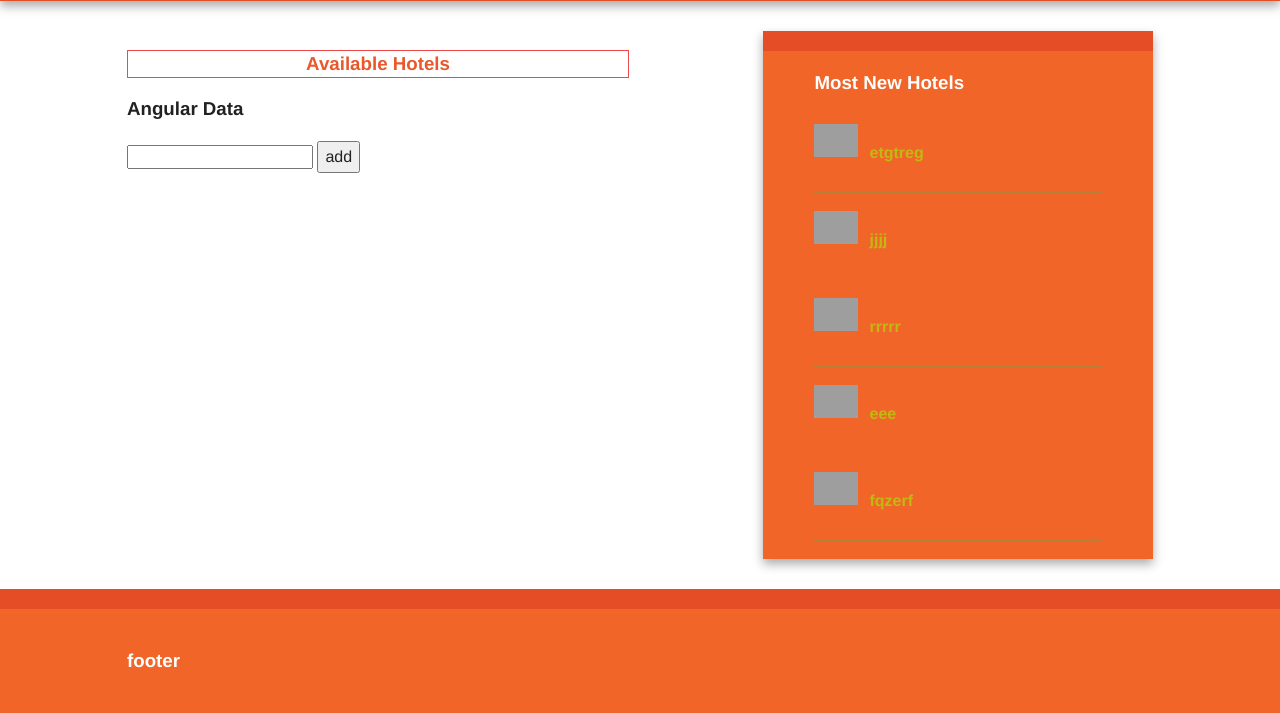
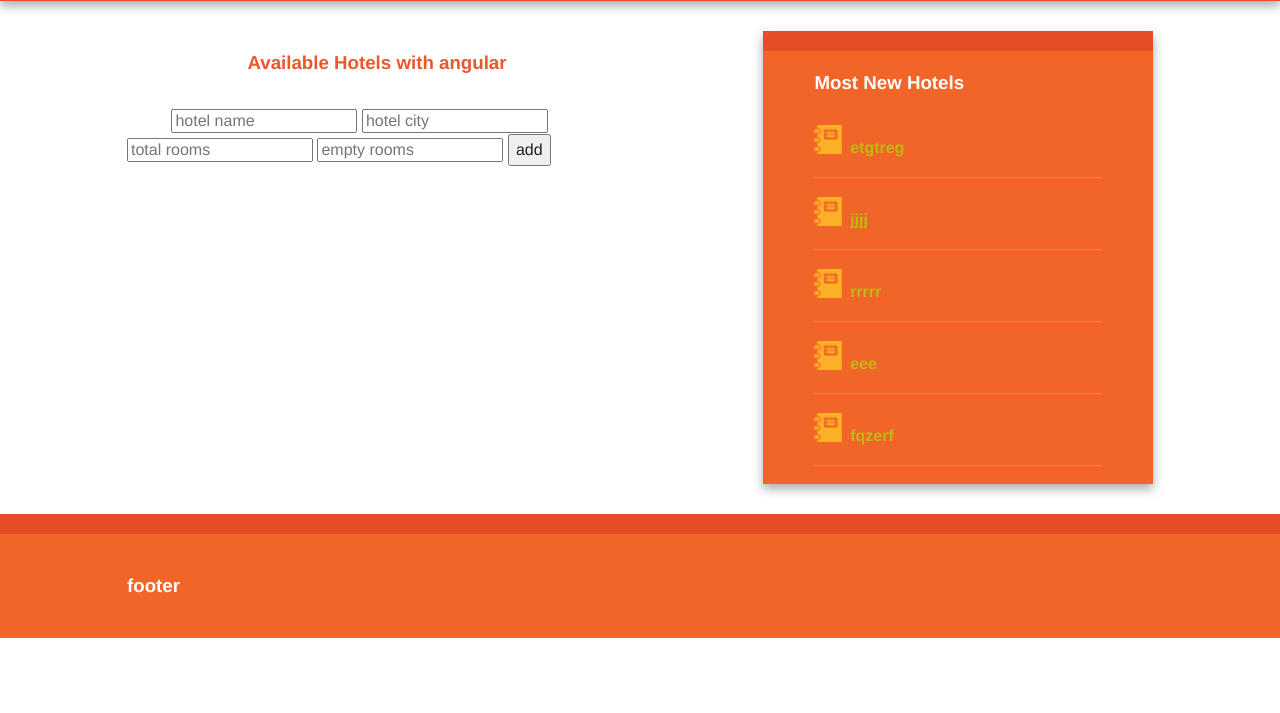
Before and after one commit to elmahdiDev/elmahdi_Projects, a Django app: page /reservation/allhotels in a window 1280 px wide. Shown: the part 95-808 px from the top of the page. After the commit the page ends 733 px from the top, so only its background shows below. Run offline with Django 3.2, Linux system fonts and the light colour scheme; data comes from the database, SQL or seed files in the repository; both versions use the stored data as it was after the commit; some libraries are stand-ins or nearby versions; grey boxes are pictures that could not be loaded.

Commit message:
added delete and add function

```diff
--- a/Hotel_Project/hotel_system/static/js/angular/myangular.js
+++ b/Hotel_Project/hotel_system/static/js/angular/myangular.js
@@ -7,15 +7,34 @@
 
 
   function HotelReservation($scope,$http) {
+    reload_data();
+    function reload_data(){
       $scope.hotels=[];
       $http.get("/reservation/hotelsapi/")
       .then(function(response){
         $scope.hotels = response.data;
       });
-    $scope.add_new_hotel=function(new_hotel) {
-      var hotel={hotel_name:new_hotel,hotel_city:'city not defined'};
+    }
+
+    $scope.delete_hotel=function(id){
+      $http.delete("/reservation/hotelsapi/"+id+"/")
+      .then(function(){
+        reload_data();
+      }, function(){
+        alert('error  while deleting the hotel')
+      });
+    }
+
+    $scope.add_new_hotel=function(hotelname,city,totalrooms,emptyrooms) {
+      var hotel={hotel_name:hotelname,hotel_city:city,total_rooms:totalrooms,empty_rooms:emptyrooms};
+      $http.post("/reservation/hotelsapi/",hotel)
+      .then(function(response){
         $scope.hotels.push(hotel);
+      },function(){//Error
+        alert('error while adding hotel');
+      });
     };
+
   }
 
 
@@ -41,8 +60,8 @@
   .then(function(response){
     $scope.reservations = response.data;
   });
-  $scope.add_new_reservation=function(hotelname,customername,start_time,end_time) {
-    var reservation={hotel:hotelname,customer:customername,starttime:start_time,endtime:end_time};
+  $scope.add_new_reservation=function(hotelname,customername,starttime,endtime) {
+    var reservation={hotel:hotelname,customer:customername,start_time:starttime,end_time:endtime};
     $scope.reservations.push(reservation);
   };
 }
--- a/Hotel_Project/hotel_system/templates/reservation/customers.html
+++ b/Hotel_Project/hotel_system/templates/reservation/customers.html
@@ -24,9 +24,9 @@
 {% block recent %}
 <h3>Recent Registred Customers</h3>
 {% for cus in recentcustomers %}
-<div style="padding-top:10px;padding-bottom:10px;display:inline-block;border-bottom: 0.5px #b68039 solid">
-  <img src="http://www.iconsplace.com/icons/preview/ffb000/user-256.png" width="40px" style="padding: 0px;float: left;width: 15%;">
-  <p style="padding-left:12px;text-align:left;float: left;width: 80%;font-weight: bold;color:rgb(191, 185, 17);">{{cus.customer_name}}</p>
+<div style="padding-top:5px;display:inline-block;border-bottom: 0.5px #b6a339 solid;width: 100%;">
+  <img src="../../static/images/dossier.png"  style="padding: 0px;padding-top:6px;float: left;width: 10%;">
+  <p style="float:left;padding-left: 7px;font-weight:bold;color:rgb(191,185,17);">{{cus.customer_name}}</p>
 </div>
 {% endfor %}
 {% endblock %}
--- a/Hotel_Project/hotel_system/templates/reservation/hotels.html
+++ b/Hotel_Project/hotel_system/templates/reservation/hotels.html
@@ -8,19 +8,25 @@
 {% endblock %}
 
 {% block content %}
-<h3 style="border:0.5px rgb(240, 73, 73) solid; color: rgb(232, 88, 44);width: 500px;text-align: center">Available Hotels</h3>
+<h3 style="color: rgb(232, 88, 44);width: 500px;text-align: center">Available Hotels with angular</h3>
 
 {% verbatim %}
-<h3>Angular Data</h3>
+
 
 <div ng-controller="HotelReservation">
-  <ul>
-    <div ng-repeat="hotel in hotels">
-      <li>{{hotel.hotel_name}}</li>
+  <ul style="display:inline-block;">
+    <div ng-repeat="hotel in hotels" style="width: 500px;">
+      <div>
+        <li style="padding: 3px;border-bottom: 0.5px solid rgb(24, 197, 24);width: 474px;float: left;list-style: none">{{hotel.hotel_name}}</li><button ng-click="delete_hotel(hotel.id)" style="padding:0px;margin:0px;margin-top: 3.5px;height: 25px;float: left;with:10px;">X</button>
+      </div>
     </div>
   </ul>
-  <input type="text" ng-model="new_hotel"/>
-  <button ng-click="add_new_hotel(new_hotel)">add</button>
+  <input type="text" placeholder="hotel name" ng-model="hotelname"/>
+  <input type="text" placeholder="hotel city" ng-model="hotelcity"/>
+  <input type="text" placeholder="total rooms" ng-model="totalrooms"/>
+  <input type="text" placeholder="empty rooms" ng-model="emptyrooms"/>
+
+  <button ng-click="add_new_hotel(hotelname,hotelcity,totalrooms,emptyrooms)">add</button>
 </div>
 
 {% endverbatim %}
@@ -29,9 +35,9 @@
 {% block recent %}
 <h3>Most New Hotels</h3>
 {% for h in recenthotels %}
-<div style="padding-top:10px;padding-bottom:10px;display:inline-block;border-bottom: 0.5px #b68039 solid">
-  <img src="http://www.iconsplace.com/icons/preview/ffb000/user-256.png" width="40px" style="padding: 0px;float: left;width: 15%;">
-  <p style="padding-left:12px;text-align:left;float: left;width: 80%;font-weight: bold;color:rgb(191, 185, 17)">{{h.hotel_name}}</p>
+<div style="padding-top:5px;display:inline-block;border-bottom: 0.5px #b6a339 solid;width: 100%;">
+  <img src="../../static/images/dossier.png"  style="padding: 0px;padding-top:6px;float: left;width: 10%;">
+  <p style="float:left;padding-left: 7px;font-weight:bold;color:rgb(191,185,17);">{{h.hotel_name}}</p>
 </div>
 {% endfor %}
 {% endblock %}
```
Also changed, not shown: Hotel_Project/hotel_system/templates/reservation/reservations.html (+5 -5 lines), Hotel_Project/hotel_system/db.sqlite3, Hotel_Project/hotel_system/static/images/dossier.png (added), Hotel_Project/hotel_system/static/images/folder.png (added), Hotel_Project/hotel_system/static/images/folder2.png (added). Lines whose indentation alone changed are shown as unchanged.
